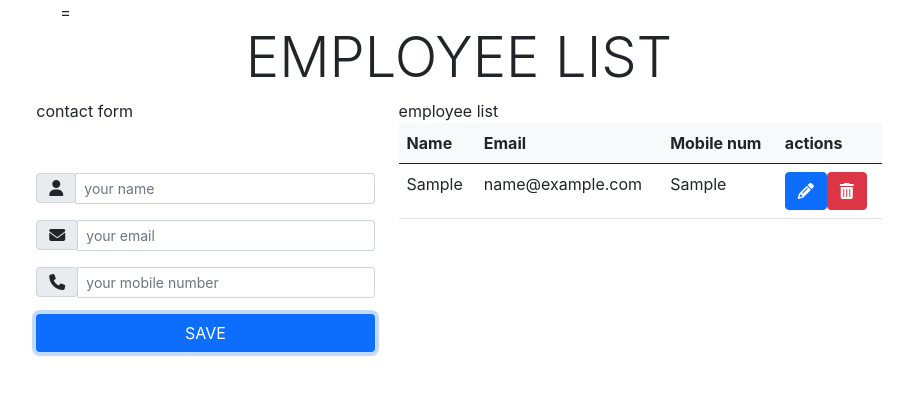
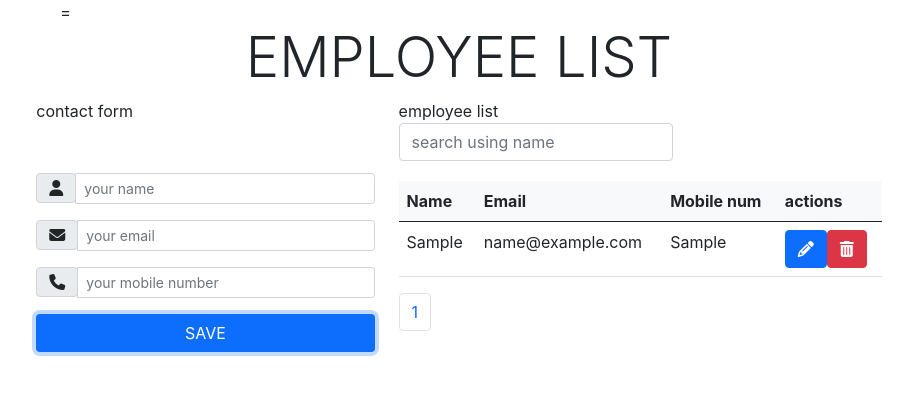
Before and after one commit to lijopaul-alt/new-project, a React (Create React App) app: page / in a window 1280 px wide. Both pictures are taken after typing "Sample", "name@example.com", "Sample" into the empty fields and a click on the button "SAVE". Shown: the top 394 px of the page, without its empty margins (181-1094 px from the left). Built offline with nearby package versions, Linux system fonts and the light colour scheme.

Commit message:
working pagination

```diff
--- a/src/components/contact.js
+++ b/src/components/contact.js
@@ -1,9 +1,13 @@
 import React, { useState } from "react";
 import ContactForm from "./contactform";
+import Pagination from "./pagination";
 
 const Contact = () => {
   const [employeeList, setEmployeeList] = useState([]);
   const [currentId, setCurrentId] = useState("");
+  const [searchItem, setSearchItem] = useState("");
+  const [currentPage, setCurrentPage] = useState(1);
+  const [postsPerPage] = useState(3);
   const addoredit = (obj) => {
     const newItem = obj;
 
@@ -17,6 +21,17 @@ const Contact = () => {
     console.log(removedList);
     setEmployeeList([...removedList]);
   };
+
+  // GET CURRENT POST
+
+  const indexOfLastPost = currentPage * postsPerPage;
+  const indexOfFirstPost = indexOfLastPost - postsPerPage;
+  const currentPosts = employeeList.slice(indexOfFirstPost, indexOfLastPost);
+
+  //CHANGE PAGE
+  const paginate = (pageNumber) => {
+    setCurrentPage(pageNumber);
+  };
   return (
     <>
       <div className="jumbotron jumbotron-fluid">
@@ -27,6 +42,7 @@ const Contact = () => {
       <div className="row">
         <div className="col-md-5">
           <div>contact form</div>
+
           <ContactForm
             addoredit={addoredit}
             currentId={currentId}
@@ -35,6 +51,17 @@ const Contact = () => {
         </div>
         <div className="col-md-7">
           <div>employee list</div>
+          <div className="input-group search">
+            <div className="form-outline">
+              <input
+                type="search"
+                id="form1"
+                className="form-control"
+                placeholder="search using name"
+                onChange={(e) => setSearchItem(e.target.value)}
+              />
+            </div>
+          </div>
           <table className="table table=borderless table-stripped">
             <thead className="table table-borderless bg-light">
               <tr>
@@ -45,7 +72,20 @@ const Contact = () => {
               </tr>
             </thead>
             <tbody>
-              {employeeList.map((employee, i) => {
+              {currentPosts
+                .filter((employee) => {
+                  if (setSearchItem === "") {
+                    return employee;
+                  }
+                  if (
+                    employee.name
+                      .toLowerCase()
+                      .includes(searchItem.toLowerCase())
+                  ) {
+                    return employee;
+                  }
+                })
+                .map((employee, i) => {
                   return (
                     <tr key={employee.id}>
                       <td>{employee.name}</td>
@@ -53,6 +93,7 @@ const Contact = () => {
                       <td>{employee.mobile}</td>
                       <td>
                         <a
+                          href="!#"
                           className="btn btn-primary text-white"
                           onClick={() => {
                             setCurrentId(employee.id);
@@ -61,6 +102,7 @@ const Contact = () => {
                           <i className="fa fa-pencil" />
                         </a>
                         <a
+                          href="!#"
                           className="btn btn-danger text-white"
                           onClick={() => removeList(employee.id)}
                         >
@@ -72,6 +114,11 @@ const Contact = () => {
                 })}
             </tbody>
           </table>
+          <Pagination
+            postsPerPage={postsPerPage}
+            totalPost={employeeList.length}
+            paginate={paginate}
+          />
         </div>
       </div>
     </>
--- /dev/null
+++ b/src/components/pagination.js
@@ -0,0 +1,27 @@
+import React, { useEffect } from "react";
+const Pagination = ({ totalPost, postsPerPage, paginate }) => {
+  const pageNumbers = [];
+
+  for (let i = 1; i <= Math.ceil(totalPost / postsPerPage); i++) {
+    pageNumbers.push(i);
+  }
+  useEffect(() => {
+    console.log(totalPost, postsPerPage);
+  });
+
+  return (
+    <nav>
+      <ul className="pagination">
+        {pageNumbers.map((number) => (
+          <li key={number} className="page-item">
+            <a className="page-link" href="!#" onClick={() => paginate(number)}>
+              {number}
+            </a>
+          </li>
+        ))}
+      </ul>
+    </nav>
+  );
+};
+
+export default Pagination;
--- a/src/index.css
+++ b/src/index.css
@@ -14,3 +14,6 @@ code {
 .form {
   margin-top: 50px;
 }
+.table {
+  margin-top: 20px;
+}
```
Lines whose indentation alone changed are shown as unchanged.
